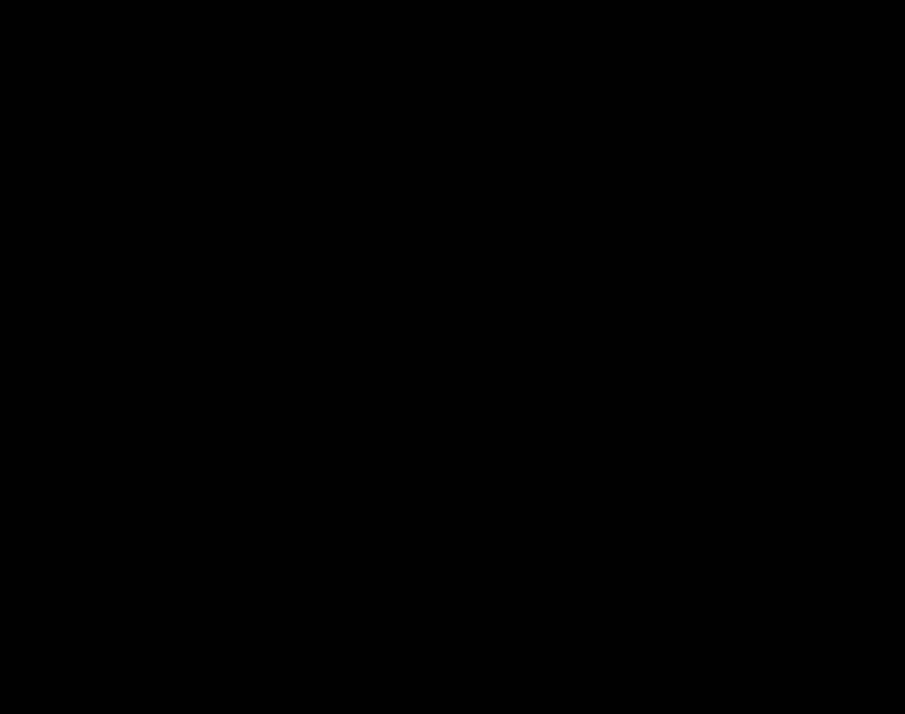
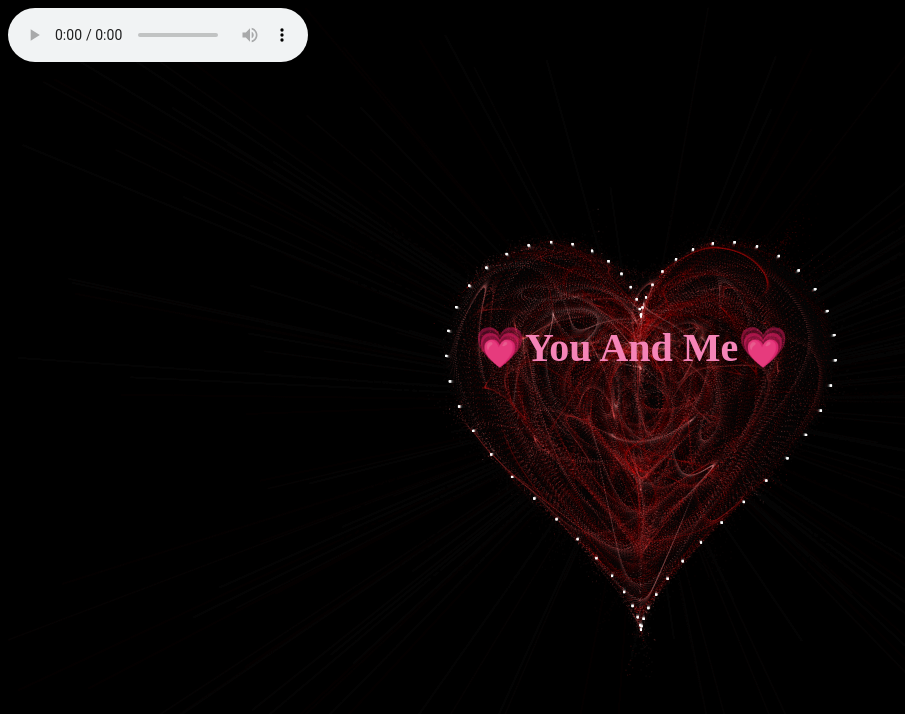
Before and after one commit to yz928/xsp.github.io, a plain HTML site: page love.html in a window 1280 px wide. Shown: the whole page, without its empty margins (0-905 px from the left). Drawn offline with Linux system fonts and the light colour scheme.

Commit message:
Update love.html

```diff
--- a/love.html
+++ b/love.html
@@ -2,113 +2,191 @@
 <html>
 <head>
     <meta http-equiv="Content-Type" content="text/html; charset=UTF-8">
-    <title>💗 Love you 💗 My Dear 许淑萍💗</title>
-    <style type="text/css">
-        body {
-            margin: 0;
-            overflow: hidden;
-            background: #000;
+
+    <title>你的太阳我的心~</title>
+    <style>
+        canvas {
+            position: absolute;
+            left: 0;
+            top: 0;
+            width: 100%;
+            height: 100%;
+            background-color: rgba(0, 0, 0, .2);
         }
 
-        canvas {
-            position: absolute;
-            width: 100%;
-            height: 100%;
+        #child {
+            position: fixed;
+            top: 52%;
+            left: 50%;
+            margin-top: -75px;
+            margin-left: -100px;
+            z-index: 100;
+
         }
 
-        #pinkboard {
-            animation: anim 1.5s ease-in-out infinite;
-            -webkit-animation: anim 1.5s ease-in-out infinite;
-            -o-animation: anim 1.5s ease-in-out infinite;
-            -moz-animation: anim 1.5s ease-in-out infinite;
-        }
-
-        @keyframes anim {
-            0% {
-                transform: scale(0.8);
-            }
-            25% {
-                transform: scale(0.7);
-            }
-            50% {
-                transform: scale(1);
-            }
-            75% {
-                transform: scale(0.7);
-            }
-            100% {
-                transform: scale(0.8);
-            }
-        }
-
-        @-webkit-keyframes anim {
-            0% {
-                -webkit-transform: scale(0.8);
-            }
-            25% {
-                -webkit-transform: scale(0.7);
-            }
-            50% {
-                -webkit-transform: scale(1);
-            }
-            75% {
-                -webkit-transform: scale(0.7);
-            }
-            100% {
-                -webkit-transform: scale(0.8);
-            }
-        }
-
-        @-o-keyframes anim {
-            0% {
-                -o-transform: scale(0.8);
-            }
-            25% {
-                -o-transform: scale(0.7);
-            }
-            50% {
-                -o-transform: scale(1);
-            }
-            75% {
-                -o-transform: scale(0.7);
-            }
-            100% {
-                -o-transform: scale(0.8);
-            }
-        }
-
-        @-moz-keyframes anim {
-            0% {
-                -moz-transform: scale(0.8);
-            }
-            25% {
-                -moz-transform: scale(0.7);
-            }
-            50% {
-                -moz-transform: scale(1);
-            }
-            75% {
-                -moz-transform: scale(0.7);
-            }
-            100% {
-                -moz-transform: scale(0.8);
-            }
-        }
-
-        #name {
-            position: absolute;
-            top: 50%;
-            left: 50%;
-            transform: translate(-50%, -50%);
-            margin-top: -20px;
-            font-size: 46px;
-            color: #ea80b0;
+        h4 {
+            font-family: "STKaiti";
+            font-size: 40px;
+            color: #f584b7;
+            position: relative;
+            top: -70px;
+            left: -65px;
         }
     </style>
 </head>
 <body>
-<canvas id="pinkboard" width="1920" height="947"></canvas>
-<canvas id="canvas" width="1920" height="947"></canvas>
+<div id="child"><h4>💗You And Me💗</h4></div><!--许淑萍-->
+<canvas id="heart" width="1920" height="947"></canvas>
+<script>
+    window.requestAnimationFrame =
+        window.__requestAnimationFrame ||
+        window.requestAnimationFrame ||
+        window.webkitRequestAnimationFrame ||
+        window.mozRequestAnimationFrame ||
+        window.oRequestAnimationFrame ||
+        window.msRequestAnimationFrame ||
+        (function () {
+            return function (callback, element) {
+                var lastTime = element.__lastTime;
+                if (lastTime === undefined) {
+                    lastTime = 0;
+                }
+                var currTime = Date.now();
+                var timeToCall = Math.max(1, 33 - (currTime - lastTime));
+                window.setTimeout(callback, timeToCall);
+                element.__lastTime = currTime + timeToCall;
+            };
+        })();
+    window.isDevice = (/android|webos|iphone|ipad|ipod|blackberry|iemobile|opera mini/i.test(((navigator.userAgent || navigator.vendor || window.opera)).toLowerCase()));
+    var loaded = false;
+    var init = function () {
+        if (loaded) return;
+        loaded = true;
+        var mobile = window.isDevice;
+        var koef = mobile ? 0.5 : 1;
+        var canvas = document.getElementById('heart');
+        var ctx = canvas.getContext('2d');
+        var width = canvas.width = koef * innerWidth;
+        var height = canvas.height = koef * innerHeight;
+        var rand = Math.random;
+        ctx.fillStyle = "rgba(0,0,0,1)";
+        ctx.fillRect(0, 0, width, height);
 
+        var heartPosition = function (rad) {
+            //return [Math.sin(rad), Math.cos(rad)];
+            return [Math.pow(Math.sin(rad), 3), -(15 * Math.cos(rad) - 5 * Math.cos(2 * rad) - 2 * Math.cos(3 * rad) - Math.cos(4 * rad))];
+        };
+        var scaleAndTranslate = function (pos, sx, sy, dx, dy) {
+            return [dx + pos[0] * sx, dy + pos[1] * sy];
+        };
+
+        window.addEventListener('resize', function () {
+            width = canvas.width = koef * innerWidth;
+            height = canvas.height = koef * innerHeight;
+            ctx.fillStyle = "rgba(0,0,0,1)";
+            ctx.fillRect(0, 0, width, height);
+        });
+
+        var traceCount = mobile ? 20 : 50;
+        var pointsOrigin = [];
+        var i;
+        var dr = mobile ? 0.3 : 0.1;
+        for (i = 0; i < Math.PI * 2; i += dr) pointsOrigin.push(scaleAndTranslate(heartPosition(i), 210, 13, 0, 0));
+        for (i = 0; i < Math.PI * 2; i += dr) pointsOrigin.push(scaleAndTranslate(heartPosition(i), 150, 9, 0, 0));
+        for (i = 0; i < Math.PI * 2; i += dr) pointsOrigin.push(scaleAndTranslate(heartPosition(i), 90, 5, 0, 0));
+        var heartPointsCount = pointsOrigin.length;
+
+        var targetPoints = [];
+        var pulse = function (kx, ky) {
+            for (i = 0; i < pointsOrigin.length; i++) {
+                targetPoints[i] = [];
+                targetPoints[i][0] = kx * pointsOrigin[i][0] + width / 2;
+                targetPoints[i][1] = ky * pointsOrigin[i][1] + height / 2;
+            }
+        };
+
+        var e = [];
+        for (i = 0; i < heartPointsCount; i++) {
+            var x = rand() * width;
+            var y = rand() * height;
+            e[i] = {
+                vx: 0,
+                vy: 0,
+                R: 2,
+                speed: rand() + 5,
+                q: ~~(rand() * heartPointsCount),
+                D: 2 * (i % 2) - 1,
+                force: 0.2 * rand() + 0.7,
+                f: "hsla(0," + ~~(40 * rand() + 60) + "%," + ~~(60 * rand() + 20) + "%,.3)",
+                trace: []
+            };
+            for (var k = 0; k < traceCount; k++) e[i].trace[k] = {x: x, y: y};
+        }
+
+        var config = {
+            traceK: 0.4,
+            timeDelta: 0.01
+        };
+
+        var time = 0;
+        var loop = function () {
+            var n = -Math.cos(time);
+            pulse((1 + n) * .5, (1 + n) * .5);
+            time += ((Math.sin(time)) < 0 ? 9 : (n > 0.8) ? .2 : 1) * config.timeDelta;
+            ctx.fillStyle = "rgba(0,0,0,.1)";
+            ctx.fillRect(0, 0, width, height);
+            for (i = e.length; i--;) {
+                var u = e[i];
+                var q = targetPoints[u.q];
+                var dx = u.trace[0].x - q[0];
+                var dy = u.trace[0].y - q[1];
+                var length = Math.sqrt(dx * dx + dy * dy);
+                if (10 > length) {
+                    if (0.95 < rand()) {
+                        u.q = ~~(rand() * heartPointsCount);
+                    } else {
+                        if (0.99 < rand()) {
+                            u.D *= -1;
+                        }
+                        u.q += u.D;
+                        u.q %= heartPointsCount;
+                        if (0 > u.q) {
+                            u.q += heartPointsCount;
+                        }
+                    }
+                }
+                u.vx += -dx / length * u.speed;
+                u.vy += -dy / length * u.speed;
+                u.trace[0].x += u.vx;
+                u.trace[0].y += u.vy;
+                u.vx *= u.force;
+                u.vy *= u.force;
+                for (k = 0; k < u.trace.length - 1;) {
+                    var T = u.trace[k];
+                    var N = u.trace[++k];
+                    N.x -= config.traceK * (N.x - T.x);
+                    N.y -= config.traceK * (N.y - T.y);
+                }
+                ctx.fillStyle = u.f;
+                for (k = 0; k < u.trace.length; k++) {
+                    ctx.fillRect(u.trace[k].x, u.trace[k].y, 1, 1);
+                }
+            }
+            ctx.fillStyle = "rgba(255,255,255,1)";
+            for (i = u.trace.length + 13; i--;) ctx.fillRect(targetPoints[i][0], targetPoints[i][1], 2, 2);
+
+            window.requestAnimationFrame(loop, canvas);
+        };
+        loop();
+    };
+
+    var s = document.readyState;
+    if (s === 'complete' || s === 'loaded' || s === 'interactive') init();
+    else document.addEventListener('DOMContentLoaded', init, false);
+</script>
+<audio autoplay="autoplay" loop="loop" preload="auto" id="music" controls>
+    <source src="pianai.mp3" type="audio/ogg">
+    <source src="pianai.mp3" type="audio/mpeg">
+</audio>
 </body>
 </html>
```
